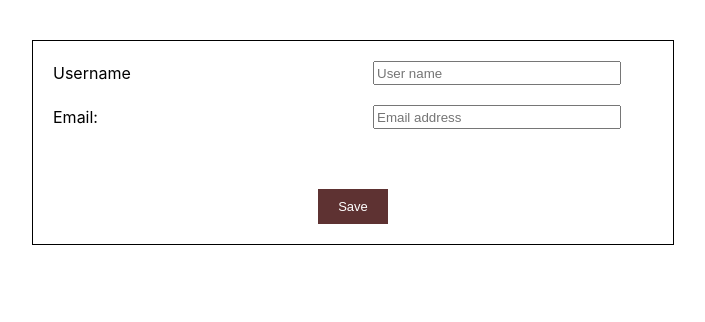
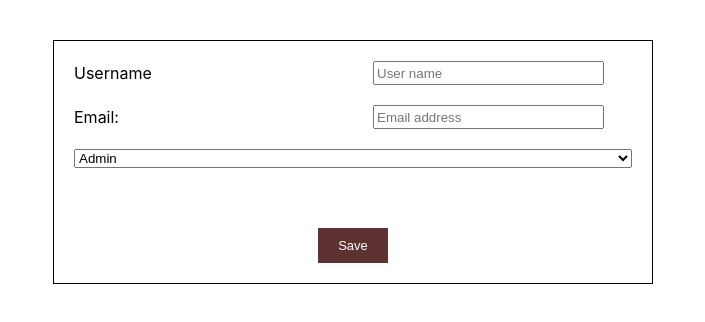
Before and after one commit to tycoonkabuzi/userFormReact, a React (Vite) app: page / in a window 1280 px wide. Shown: the top 322 px of the page, without its empty margins (287-992 px from the left). Built offline with nearby package versions, Linux system fonts and the light colour scheme.

Commit message:
First part done

```diff
--- a/src/App.jsx
+++ b/src/App.jsx
@@ -2,11 +2,24 @@ import reactLogo from "./assets/react.svg";
 import viteLogo from "/vite.svg";
 import "./App.css";
 import UsersList from "./UsersList";
+import DisplayUserData from "./DisplayUserData";
+import { useState } from "react";
+function App() {
+  const [formData, setFormData] = useState({
+    username: "",
+    email: "",
+    select: "",
+  });
 
-function App() {
+  const [formDataArray, setFormDataArray] = useState([]);
   return (
     <>
-      <UsersList />
+      <UsersList
+        formData={formData}
+        setFormData={setFormData}
+        setFormDataArray={setFormDataArray}
+      />
+      <DisplayUserData formDataArray={formDataArray} />
     </>
   );
 }
--- /dev/null
+++ b/src/DisplayUserData.css
@@ -0,0 +1,10 @@
+.main {
+  color: rgb(102, 102, 102);
+  box-sizing: border-box;
+  width: 600px;
+  border: 1px rgb(210, 210, 210) solid;
+  padding: 20px 40px;
+  text-align: left;
+  margin: auto;
+  margin-top: 20px;
+}
--- /dev/null
+++ b/src/DisplayUserData.jsx
@@ -0,0 +1,12 @@
+import "./DisplayUserData.css";
+const DisplayUserData = ({ formDataArray }) => {
+  console.log(formDataArray[1]);
+  return formDataArray.map((formElement, index) => (
+    <div className="main" key={index}>
+      <p>Username: {formElement.username}</p>
+      <p>Email: {formElement.email} </p>
+      <p>Account Type: {formElement.select}</p>
+    </div>
+  ));
+};
+export default DisplayUserData;
--- a/src/UsersList.css
+++ b/src/UsersList.css
@@ -3,6 +3,7 @@
   padding: 20px;
   max-width: 600px;
   margin: auto;
+  box-sizing: border-box;
 }
 .usersList form {
   display: flex;
@@ -25,3 +26,9 @@ button {
   margin: auto;
   margin-top: 40px;
 }
+button:hover {
+  background-color: rgb(66, 35, 35);
+}
+select {
+  width: 100%;
+}
--- a/src/UsersList.jsx
+++ b/src/UsersList.jsx
@@ -1,19 +1,43 @@
 import "./UsersList.css";
-const UsersList = () => {
+
+const UsersList = ({ formData, setFormData, setFormDataArray }) => {
+  const getFormData = (e) => {
+    const target = e.target;
+    const nameInput = target.name;
+    setFormData((previousData) => {
+      return { ...previousData, [nameInput]: target.value };
+    });
+  };
+  const saveData = (e) => {
+    e.preventDefault();
+    setFormDataArray((prev) => {
+      return [...prev, formData];
+    });
+  };
   return (
     <div className="usersList">
-      <form action="">
+      <form>
         <label htmlFor="username">Username</label>
         <input
           type="text"
           id="username"
           name="username"
           placeholder="User name"
+          onChange={getFormData}
         />
         <label htmlFor="username">Email:</label>
-        <input type="email" name="email" placeholder="Email address" />
+        <input
+          type="email"
+          name="email"
+          placeholder="Email address"
+          onChange={getFormData}
+        />
+        <select name="select" id="" onChange={getFormData}>
+          <option value="Admin">Admin</option>
+          <option value="Standard">Standard</option>
+        </select>
 
-        <button>Save</button>
+        <button onClick={saveData}>Save</button>
       </form>
     </div>
   );
```
